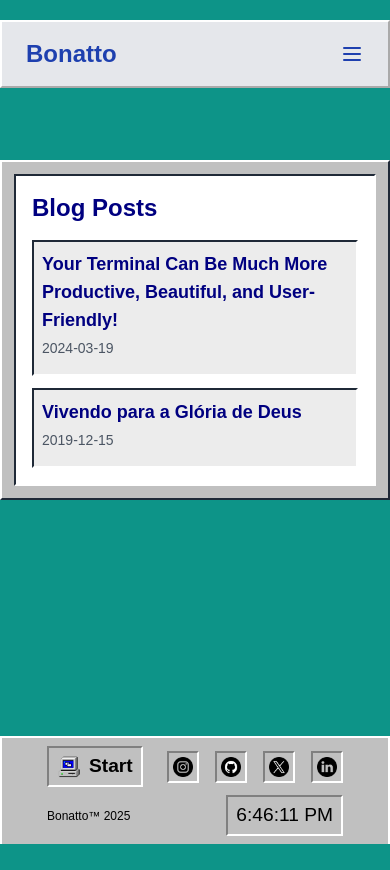
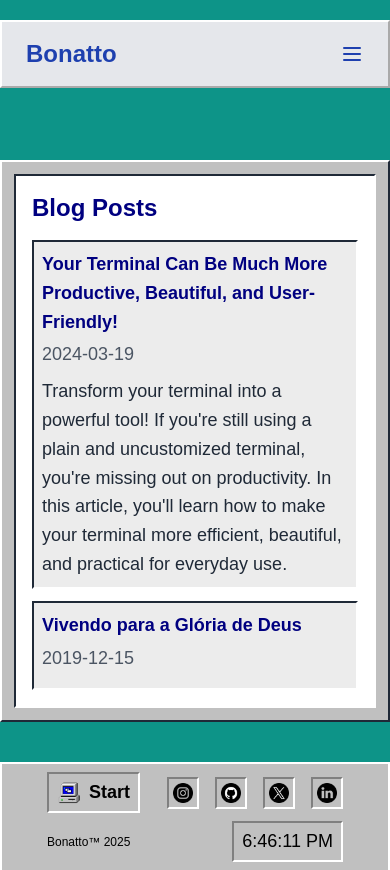
Before and after one commit to SergioBonatto/site, a Next.js app: page /blog in a window 390 px wide. Before the commit the page ends 844 px from the top, so only its background shows below. Built offline with nearby package versions, Linux system fonts and the light colour scheme.

Commit message:
fix: font size

```diff
--- a/content/blog/post1.md
+++ b/content/blog/post1.md
@@ -2,7 +2,7 @@
 
 title: "Your Terminal Can Be Much More Productive, Beautiful, and User-Friendly!"
 date: "2024-03-19"
-
+description: "Transform your terminal into a powerful tool! If you're still using a plain and uncustomized terminal, you're missing out on productivity. In this article, you'll learn how to make your terminal more efficient, beautiful, and practical for everyday use."
 ---
 ## Transform your terminal into a powerful tool!
 ### If you're still using a plain and uncustomized terminal, you're missing out on productivity.
--- a/src/app/blog/[slug]/page.tsx
+++ b/src/app/blog/[slug]/page.tsx
@@ -42,11 +42,11 @@ export default async function BlogPost({ params }: Props) {
 
     if (!fs.existsSync(filePath)) {
       return (
-        <div className=" flex flex-col min-h-screen bg-teal-600">
+        <div className="flex flex-col min-h-screen bg-teal-600">
           <Navbar />
-          <main className="relative flex-grow pt-40 pb-10"> {/* Ajustado para evitar sobreposição */}
+          <main className="relative flex-grow pt-40 pb-10"> {/* Adjusted to avoid overlap */}
             <SEO
-              title="Post não encontrado - Sergio Bonatto"
+              title="Post not found - Sergio Bonatto"
               description="Full Stack Developer, formal proofs, lambda calculus, Haskell, JavaScript, Python"
               image="/cards.png"
               url="https://bonatto.vercel.app/"
@@ -61,12 +61,12 @@ export default async function BlogPost({ params }: Props) {
                 WIN95_BORDERS.sunken
               )}>
                 <h2 className="text-2xl md:text-3xl lg:text-4xl font-bold font-['MS Sans Serif'] text-[#000080] mb-4 md:mb-6 select-none">
-                  Post não encontrado
+                  Post not found
                 </h2>
               </div>
             </section>
           </main>
-          <Footer /> {/* Agora o footer sempre estará na parte inferior */}
+          <Footer /> {/* Footer will always be at the bottom */}
         </div>
       );
     }
@@ -85,7 +85,7 @@ export default async function BlogPost({ params }: Props) {
           url={`https://bonatto.vercel.app/blog/${slug}`}
         />
         <Navbar />
-        <main className=" relative flex-grow pt-40 pb-10"> {/* Ajustado para evitar sobreposição */}
+        <main className="relative flex-grow pt-40 pb-10"> {/* Adjusted to avoid overlap */}
           <section className={cn(
             "w-full max-w-6xl mx-auto bg-[#c0c0c0] border-2 md:w-4/5",
             WIN95_BORDERS.raised,
@@ -98,7 +98,7 @@ export default async function BlogPost({ params }: Props) {
               <h2 className="text-2xl md:text-3xl lg:text-4xl font-bold font-['MS Sans Serif'] text-[#000080] mb-4 md:mb-6 select-none">
                 {(data as PostData).title}
               </h2>
-              <div className="text-sm text-gray-600 mb-4 font-['MS Sans Serif']">
+              <div className="text-base text-gray-600 mb-4 font-['MS Sans Serif']">
                 {(data as PostData).date}
               </div>
               <div className="space-y-3 md:space-y-4 font-['MS Sans Serif'] text-gray-800 prose max-w-none">
@@ -108,7 +108,7 @@ export default async function BlogPost({ params }: Props) {
                   "bg-[#ececec] p-2 md:p-3"
                 )}>
                   <div
-                    className="leading-relaxed text-sm md:text-base"
+                    className="leading-relaxed text-base md:text-lg"
                     dangerouslySetInnerHTML={{ __html: contentHtml }}
                   />
                 </div>
@@ -121,13 +121,13 @@ export default async function BlogPost({ params }: Props) {
     );
 
   } catch (error) {
-    console.error('Erro ao carregar o post:', error);
+    console.error('Error loading post:', error);
     return (
       <div className="flex flex-col min-h-screen bg-teal-600">
         <Navbar />
-        <main className="relative flex-grow pt-40 pb-10"> {/* Ajustado para evitar sobreposição */}
+        <main className="relative flex-grow pt-40 pb-10"> {/* Adjusted to avoid overlap */}
           <SEO
-            title="Erro - Sergio Bonatto"
+            title="Error - Sergio Bonatto"
             description="Full Stack Developer, formal proofs, lambda calculus, Haskell, JavaScript, Python"
             image="/cards.png"
             url="https://bonatto.vercel.app/"
@@ -142,7 +142,7 @@ export default async function BlogPost({ params }: Props) {
               WIN95_BORDERS.sunken
             )}>
               <h2 className="text-2xl md:text-3xl lg:text-4xl font-bold font-['MS Sans Serif'] text-[#000080] mb-4 md:mb-6 select-none">
-                Erro ao carregar o post
+                Error loading post
               </h2>
             </div>
           </section>
--- a/src/app/blog/page.tsx
+++ b/src/app/blog/page.tsx
@@ -78,9 +78,9 @@ export default async function BlogIndex() {
                     "bg-[#ececec] p-2 md:p-3"
                   )}>
                     <Link href={`/blog/${post.slug}`} className="block hover:text-blue-600">
-                      <h3 className="text-lg font-bold text-[#000080]">{post.title}</h3>
+                      <h3 className="md:text-lg font-bold text-[#000080]">{post.title}</h3>
                     </Link>
-                    <p className="text-sm text-gray-600 mt-1">{post.date}</p>
+                    <p className="md:text-base text-gray-600 mt-1">{post.date}</p>
                     <p className="mt-2">{post.description}</p>
                   </div>
                 ))}
--- a/src/app/globals.css
+++ b/src/app/globals.css
@@ -15,6 +15,7 @@
   --orbit-scale: 1;
   --background: #0d9488;;
   --foreground: #000;
+  --base-font-size: 18px
 }
 
 @media (max-width: 1200px) {
@@ -41,7 +42,8 @@
 
 body {
   font-family: Arial, Helvetica, sans-serif;
-  font-size: larger;
+  font-size: var(--base-font-size);
+  line-height: 1.6;
   background-color: var(--background);
   color: var(--foreground);
 }
--- a/src/components/About/about.tsx
+++ b/src/components/About/about.tsx
@@ -96,7 +96,7 @@ const About: React.FC<AboutProps> = ({
               About me
             </h2>
 
-            <div className="space-y-3 md:space-y-4 font-['MS Sans Serif'] text-gray-800">
+            <div className="space-y-3 md:space-y-4 font-['MS Sans Serif'] text-gray-800 md:text-lg">
               {[
                 "I'm a software developer transitioning into full-stack web development, combining a passion for clean, scalable frontend experiences with robust backend systems. My focus is on building user-centric applications with modern frameworks and maintaining strong coding standards.",
                 "With a background in formal verification and functional programming, I bring a methodical approach to problem-solving and code quality. I have experience crafting efficient algorithms, exploring formal proofs, and leveraging decentralized technologies to create innovative solutions.",
@@ -111,7 +111,7 @@ const About: React.FC<AboutProps> = ({
                     "bg-[#ececec] p-2 md:p-3"
                   )}
                 >
-                  <p className="leading-relaxed text-sm md:text-base">
+                  <p className="leading-relaxed text-base md:text-lg">
                     {index === 3 ? (
                       <>
                         On my{' '}
```
